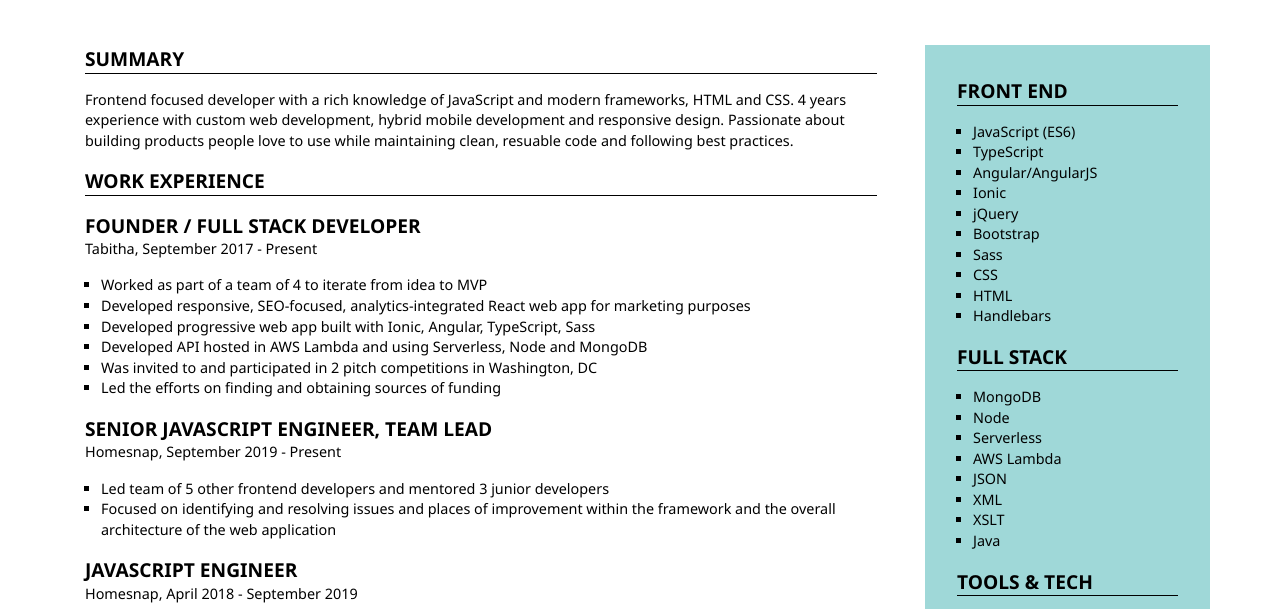
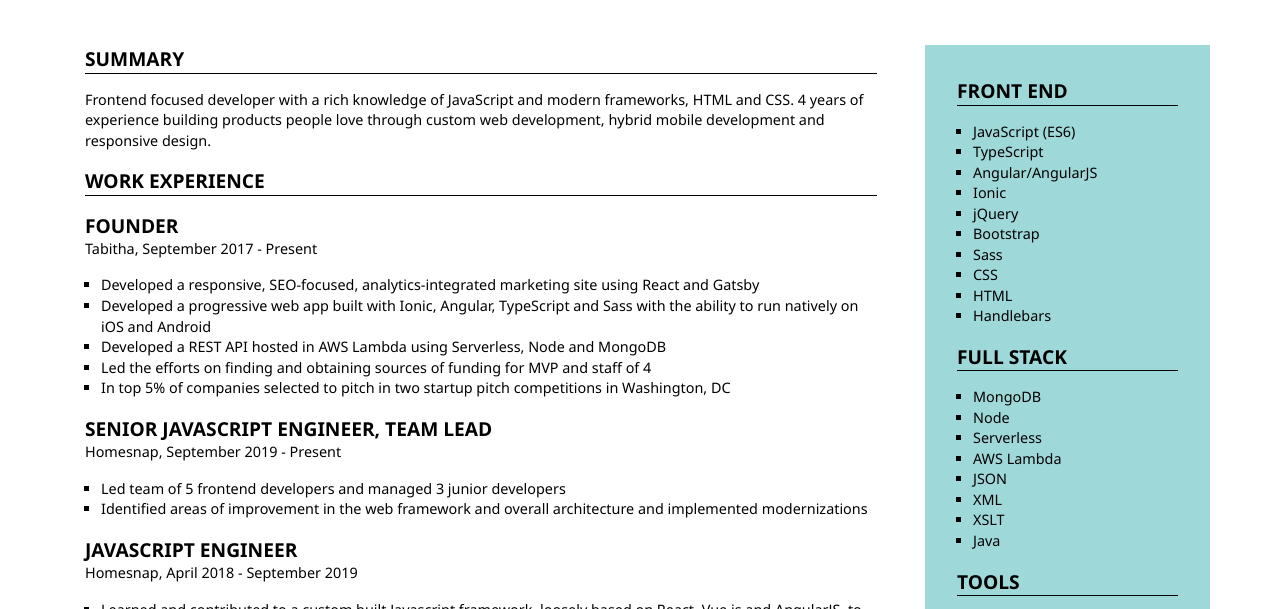
Before and after one commit to msileo/resume, a website: page src/index.html in a window 1280 px wide. Shown: the part 167-776 px from the top of the page. Drawn offline with nearby package versions, Linux system fonts and the light colour scheme; files that its build step writes are made by us from their sources.

Commit message:
update resume content and print styles

```diff
--- a/src/index.html
+++ b/src/index.html
@@ -30,41 +30,41 @@
           </div>
           <div class="resume-section-body">
             Frontend focused developer with a rich knowledge of JavaScript and
-            modern frameworks, HTML and CSS. 4 years experience with custom web
-            development, hybrid mobile development and responsive design.
-            Passionate about building products people love to use while
-            maintaining clean, resuable code and following best practices.
+            modern frameworks, HTML and CSS. 4 years of experience building
+            products people love through custom web development, hybrid mobile
+            development and responsive design.
           </div>
           <div class="resume-section-header text-uppercase font-weight-bold">
             Work Experience
           </div>
           <div class="resume-item-header text-uppercase font-weight-bold">
-            Founder / Full Stack Developer
+            Founder
           </div>
           <div class="resume-item-subheader">
             Tabitha, September 2017 - Present
           </div>
           <div class="resume-section-body">
             <ul>
-              <li>Worked as part of a team of 4 to iterate from idea to MVP</li>
               <li>
-                Developed responsive, SEO-focused, analytics-integrated React
-                web app for marketing purposes
+                Developed a responsive, SEO-focused, analytics-integrated
+                marketing site using React and Gatsby
               </li>
               <li>
-                Developed progressive web app built with Ionic, Angular,
-                TypeScript, Sass
+                Developed a progressive web app built with Ionic, Angular,
+                TypeScript and Sass with the ability to run natively on iOS and
+                Android
               </li>
               <li>
-                Developed API hosted in AWS Lambda and using Serverless, Node
+                Developed a REST API hosted in AWS Lambda using Serverless, Node
                 and MongoDB
               </li>
               <li>
-                Was invited to and participated in 2 pitch competitions in
-                Washington, DC
+                Led the efforts on finding and obtaining sources of funding for
+                MVP and staff of 4
               </li>
               <li>
-                Led the efforts on finding and obtaining sources of funding
+                In top 5% of companies selected to pitch in two startup pitch
+                competitions in Washington, DC
               </li>
             </ul>
           </div>
@@ -78,13 +78,12 @@
           <div class="resume-section-body">
             <ul>
               <li>
-                Led team of 5 other frontend developers and mentored 3 junior
+                Led team of 5 frontend developers and managed 3 junior
                 developers
               </li>
               <li>
-                Focused on identifying and resolving issues and places of
-                improvement within the framework and the overall architecture of
-                the web application
+                Identified areas of improvement in the web framework and overall
+                architecture and implemented modernizations
               </li>
             </ul>
           </div>
@@ -117,13 +116,11 @@
                 presented a solution to allow for coexistence of both versions
                 during the process
               </li>
-              <!-- ? -->
               <li>
                 Worked with a team of 5 web developers to develop fully
                 responsive features from visual comps and integrate with new and
                 existing APIs
               </li>
-              <!--  -->
               <li>
                 Implemented business logic in C# to support email development
                 and HTML/XSLT template generation
@@ -160,7 +157,6 @@
                 Led a team of 5 frontend developers and managed integration and
                 communication between backend and frontend development teams
               </li>
-              <!-- ? -->
               <li>
                 Conducted research in order to make technical architectural
                 decisions for enterprise-scale web applications
@@ -169,18 +165,15 @@
                 Implemented UI redesign and developed custom XSLT templates for
                 public-facing government website built on SharePoint
               </li>
-              <!--  -->
               <li>
                 Transformed wires/comps into working, reusable code while
                 maintaining accessibility compliance and adhering to best
                 practices
               </li>
-              <!-- ? -->
               <li>
                 Analyzed business needs and requirements in order to craft
                 solutions to complex client problems
               </li>
-              <!--  -->
             </ul>
           </div>
           <div class="resume-section-header text-uppercase font-weight-bold">
@@ -231,9 +224,9 @@
               <li>Java</li>
             </ul>
           </div>
-          <!-- Tools & Tech -->
+          <!-- Tools -->
           <div class="resume-section-header text-uppercase font-weight-bold">
-            Tools & Tech
+            Tools
           </div>
           <div class="resume-section-body">
             <ul>
@@ -247,11 +240,11 @@
               <li>Trello</li>
             </ul>
           </div>
-          <!-- Project Highlights -->
+          <!-- Projects -->
           <div
             class="resume-section-header project-highlights text-uppercase font-weight-bold"
           >
-            Project Highlights
+            Projects
           </div>
           <div class="resume-section-body">
             <ul>
--- a/src/sass/style.scss
+++ b/src/sass/style.scss
@@ -104,6 +104,6 @@ ul {
     font-size: 0.8rem;
   }
   .resume-section-header.project-highlights {
-    padding-top: 2rem;
+    padding-top: 2.5rem;
   }
 }
```
